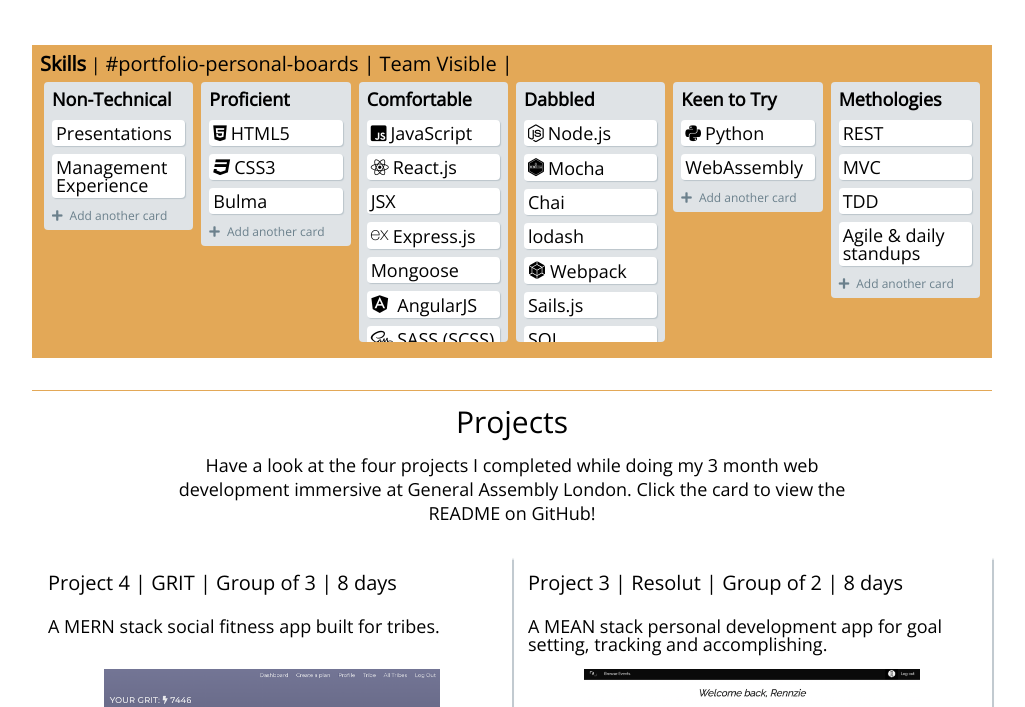
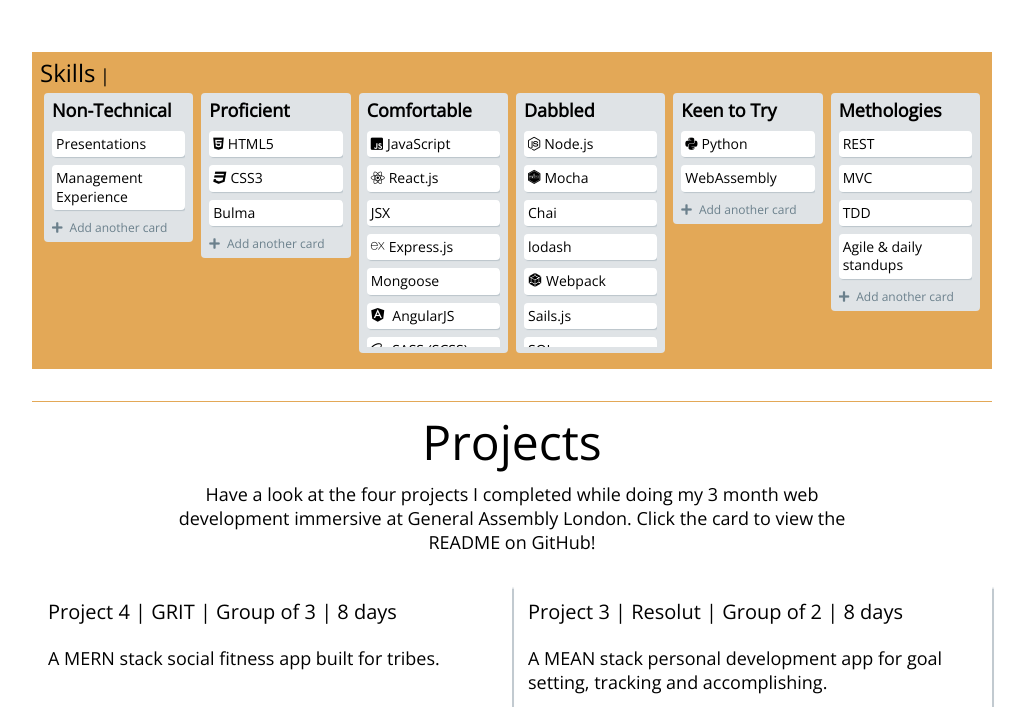
Before and after one commit to Rennzie/rennzie.github.io, a website: page index.html in a window 1280 px wide. Shown: the part 1629-2336 px from the top of the page, without its empty margins (128-1153 px from the left). Drawn offline with nearby package versions, Linux system fonts and the light colour scheme.

Commit message:
updated the font sizing to be consisent for desktop

```diff
--- a/index.html
+++ b/index.html
@@ -30,14 +30,12 @@
 
   </header>
 
-  <!-- <div class="main-wrapper"> -->
   <main>
-
     <section id="about-contact"  class='section-wrapper'>
       <div class="contact-info-wrapper">
 
         <div class="contact contact-info">
-            <h3 class="sub-title">Contact me at:</h3>
+          <h6 class="captionesc">Contact me at:</h6>
           <a href='mailto:sean.rennie6@gmail.com'>
             <i class="fas fa-lg fa-envelope"></i>sean.rennie6@gmail.com
           </a>
@@ -48,7 +46,7 @@
         </figure>
 
         <div class="socials contact-info">
-            <h3 class="sub-title">Find me on:</h3>
+          <h6 class="captionesc">Find me on:</h6>
           <ul class="social-links" >
             <li class='tooltip'>
               <a href="#"><i class="fab fa-3x fa-github-square"></i></a>
@@ -81,65 +79,77 @@
     </section>
 
     <section id="skills" class='section-wrapper'>
-        <p>
-          <span class="sub-title bold">Skills</span> |
-          <span class="sub-title"> #portfolio-personal-boards |</span>
-          <span class="sub-title"> Team Visible |</span>
-        </p>
+      <h2>
+        <span class="sub-title">Skills</span> |
+        <span class="sub-title no-mobile"> #portfolio-personal-boards |</span>
+        <span class="sub-title no-mobile"> Team Visible |</span>
+      </h2>
       <div class="skill-board">
+        <div class="list">
+          <p class="list-title">Non-Technical</p>
           <ul class="skill-level">
-            <li class="list-title">Non-Technical</li>
-            <li class="card">Presentations</li>
-            <li class="card">Management Experience</li>
+            <li class="card captionesc">Presentations</li>
+            <li class="card captionesc">Management Experience</li>
             <li class="list-end"><i class="fas fa-plus"></i> Add another card</li>
           </ul>
+        </div>
+        <div class="list">
+          <p class="list-title">Proficient</p>
           <ul class="skill-level">
-            <li class="list-title">Proficient</li>
-            <li class="card"><i class="fab fa-html5"></i>HTML5</li>
-            <li class="card"><i class="fab fa-css3"></i>CSS3</li>
-            <li class="card">Bulma</li>
+            <li class="card captionesc"><i class="fab fa-html5"></i>HTML5</li>
+            <li class="card captionesc"><i class="fab fa-css3"></i>CSS3</li>
+            <li class="card captionesc">Bulma</li>
             <li class="list-end"><i class="fas fa-plus"></i> Add another card</li>
           </ul>
+        </div>
+        <div class="list">
+          <p class="list-title">Comfortable</p>
           <ul class="skill-level">
-            <p class="list-title">Comfortable</p>
-            <li class="card"><i class="fab fa-js-square"></i>JavaScript</li>
-            <li class="card"><i class="fab fa-react"></i>React.js</li>
-            <li class="card">JSX</li>
-            <li class="card"><i class="devicon-express-original"></i>Express.js</li>
-            <li class="card">Mongoose</li>
-            <li class="card"><i class="devicon-angularjs-plain"></i> AngularJS</li>
-            <li class="card"><i class="fab fa-sass"></i>SASS (SCSS)</li>
-            <li class="card">React Router DOM</li>
-            <li class="card">JSON Web Token</li>
-            <li class="card"><i class="devicon-jquery-plain"></i> jQuery</li>
-            <li class="card"><i class="devicon-mongodb-plain"></i> MongoDB</li>
+            <li class="card captionesc"><i class="fab fa-js-square"></i>JavaScript</li>
+            <li class="card captionesc"><i class="fab fa-react"></i>React.js</li>
+            <li class="card captionesc">JSX</li>
+            <li class="card captionesc"><i class="devicon-express-original"></i>Express.js</li>
+            <li class="card captionesc">Mongoose</li>
+            <li class="card captionesc"><i class="devicon-angularjs-plain"></i> AngularJS</li>
+            <li class="card captionesc"><i class="fab fa-sass"></i>SASS (SCSS)</li>
+            <li class="card captionesc">React Router DOM</li>
+            <li class="card captionesc">JSON Web Token</li>
+            <li class="card captionesc"><i class="devicon-jquery-plain"></i> jQuery</li>
+            <li class="card captionesc"><i class="devicon-mongodb-plain"></i> MongoDB</li>
             <li class="list-end"><i class="fas fa-plus"></i> Add another card</li>
           </ul>
+        </div>
+        <div class="list">
+          <p class="list-title">Dabbled</p>
           <ul class="skill-level">
-            <li class="list-title">Dabbled</li>
-            <li class="card"><i class="fab fa-node-js"></i>Node.js</li>
-            <li class="card"> <i class="devicon-mocha-plain"></i>Mocha</li>
-            <li class="card">Chai</li>
-            <li class="card">lodash</li>
-            <li class="card"><i class="devicon-webpack-plain"></i>Webpack</li>
-            <li class="card">Sails.js</li>
-            <li class="card">SQL</li>
+            <li class="card captionesc"><i class="fab fa-node-js"></i>Node.js</li>
+            <li class="card captionesc"> <i class="devicon-mocha-plain"></i>Mocha</li>
+            <li class="card captionesc">Chai</li>
+            <li class="card captionesc">lodash</li>
+            <li class="card captionesc"><i class="devicon-webpack-plain"></i>Webpack</li>
+            <li class="card captionesc">Sails.js</li>
+            <li class="card captionesc">SQL</li>
             <li class="list-end"><i class="fas fa-plus"></i> Add another card</li>
           </ul>
+        </div>
+        <div class="list">
+          <p class="list-title">Keen to Try</p>
           <ul class="skill-level">
-            <li class="list-title">Keen to Try</li>
-            <li class="card"><i class="fab fa-python"></i>Python</li>
-            <li class="card">WebAssembly</li>
+            <li class="card captionesc"><i class="fab fa-python"></i>Python</li>
+            <li class="card captionesc">WebAssembly</li>
             <li class="list-end"><i class="fas fa-plus"></i> Add another card</li>
           </ul>
+        </div>
+        <div class="list">
+          <p class="list-title">Methologies</p>
           <ul class="skill-level">
-            <li class="list-title">Methologies</li>
-            <li class="card">REST</li>
-            <li class="card">MVC</li>
-            <li class="card">TDD</li>
-            <li class="card">Agile & daily standups</li>
+            <li class="card captionesc">REST</li>
+            <li class="card captionesc">MVC</li>
+            <li class="card captionesc">TDD</li>
+            <li class="card captionesc">Agile & daily standups</li>
             <li class="list-end"><i class="fas fa-plus"></i> Add another card</li>
           </ul>
+        </div>
       </div>
     </section>
 
@@ -149,28 +159,28 @@
 
       <div class="project-section">
         <a target="_blank" href="https://github.com/rennzie/social-fitness-app-ga-wdi-prj4" class="project-wrapper">
-            <h3 class="sub-title">Project 4 | GRIT | Group of 3 | 8 days </h3>
+          <h4 class="sub-title-2">Project 4 | GRIT | Group of 3 | 8 days </h4>
           <p class="project-info">A MERN stack social fitness app built for tribes.</p>
           <img src="./assets/images/grit-dashboard-cropped-1200x1200.png" alt="">
 
         </a>
 
         <a target="_blank" href="https://github.com/rennzie/personal-tracking-app-ga-wdi-prj3" class="project-wrapper">
-            <h3 class="sub-title">Project 3 | Resolut | Group of 2 | 8 days </h3>
+          <h4 class="sub-title-2">Project 3 | Resolut | Group of 2 | 8 days </h4>
           <p class="project-info">A MEAN stack personal development app for goal setting, tracking and accomplishing.</p>
           <img src="./assets/images/resolute-cropped-1200x1200.png" alt="">
 
         </a>
 
         <a target="_blank" href="https://github.com/rennzie/geotourism-reviewpage-ga-wdi-prj2" class="project-wrapper">
-            <h3 class="sub-title">Project 2 | Nice Rocks | Individual | 7 days </h3>
+          <h4 class="sub-title-2">Project 2 | Nice Rocks | Solo | 7 days </h4>
           <p class="project-info">An Express.js full stack server side web app for reviewing geotourism spot.</p>
           <img src="./assets/images/nice-rocks-show-page-cropped-1200x1200.png" alt="">
 
         </a>
 
         <a target="_blank" href="https://github.com/rennzie/two-person-shooter-game-ga-wdi-prj1" class="project-wrapper">
-            <h3 class="sub-title">Project 1 | Battle Command | Individual | 7 Days</h3>
+          <h4 class="sub-title-2">Project 1 | Battle Command | Solo | 7 Days</h4>
           <p class="project-info">A vanilla JavaScript built 2D browser hosted game.</p>
           <img src="./assets/images/battle-command-board-cropped-1200x1200.png" alt="">
         </a>
@@ -178,18 +188,17 @@
 
     </section>
 
-
     <section id="current" class='section-wrapper'>
       <h2 class='title'>Current project and ideas</h2>
-        <p>
-          Lorem ipsum dolor sit amet, consectetur adipisicing elit, sed do eiusmod tempor incididunt ut labore et dolore magna aliqua. Ut enim ad minim veniam, quis nostrud exercitation ullamco laboris nisi ut aliquip ex ea commodo consequat. Duis aute irure dolor in reprehenderit in voluptate velit esse cillum dolore eu fugiat nulla pariatur. Excepteur sint occaecat cupidatat non proident, sunt in culpa qui officia deserunt mollit anim id est laborum.
-        </p>
+      <ul>
+        <li>Learning computer science basics and python through the Codecademy
+            <a target="_blank" href="https://www.codecademy.com/pro/intensive/computer-science-with-python-data-structures">'Datastuctures Intensive'</a>
+        </li>
+        <li>Prototyping a livestock management app for farmers in South Africa</li>
+      </ul>
     </section>
-
     <!-- <a class="jump-to-the-top" href="#top">Jump to Top</a> -->
-
   </main>
-  <!-- </div> -->
 
   <footer>
     <h2>Made by Sean Rennie 💻</h2>
--- a/scss/helpers.scss
+++ b/scss/helpers.scss
@@ -4,9 +4,25 @@
   text-align: center;
 }
 
-.sub-title{
+.title-2{
   font-size: $titles-2-font-size;
   margin-bottom: 0.5rem;
+}
+
+.sub-title{
+  font-size: $sub-title-1-font-size;
+  margin-bottom: 0.5rem;
+}
+
+.sub-title-2{
+  font-size: $sub-title-2-font-size;
+  margin-bottom: 0.5rem;
+}
+
+.captionesc{
+  font-size: $less-important-font-size;
+  margin-bottom: 0.5rem;
+  line-height: 1.15rem;
 }
 
 .white-transparent-50{
@@ -24,6 +40,10 @@
   font-size: $titles-1-font-size;
   font-weight: bold;
   word-wrap: normal;
+}
+
+.no-mobile{
+  display: none;
 }
 
 .card{
--- a/scss/partials/_header.scss
+++ b/scss/partials/_header.scss
@@ -16,7 +16,7 @@
 }
 
 //Mobile
-@media (max-width: 600px) {
+@media screen and (max-width: $touch-max-width) {
   .main-logo{
     min-width: 100%;
   }
--- a/scss/partials/_main.scss
+++ b/scss/partials/_main.scss
@@ -14,7 +14,7 @@
     margin: 1rem auto;
   }
 
-  @media screen and (max-width: 600px) {
+  @media screen and (max-width: $touch-max-width) {
     .section-wrapper{
       width: 100%;
     }
--- a/scss/partials/_nav.scss
+++ b/scss/partials/_nav.scss
@@ -11,8 +11,9 @@
   align-items: center;
   text-align: center;
   vertical-align:middle;
+  box-sizing: border-box;
   border: 1px solid black;
-  font-size: $buttons-links-font-size;
+  font-size: $header-buttons;
   padding: 0.75rem 0;
   width: 20%;
 
@@ -25,7 +26,7 @@
 }
 
 // Mobile
-@media screen and (max-width: 600px) {
+@media screen and (max-width: $mobile-max-width) {
   nav {
     width: 100%;
     ul{
--- a/scss/sections/_projects.scss
+++ b/scss/sections/_projects.scss
@@ -1,9 +1,4 @@
 #projects{
-  // .title{
-  //   width: 50%;
-  //   text-align: center;
-  //   margin: auto;
-  // }
   .projects-info{
     width: 75%;
     margin: 0 auto 2rem auto;
@@ -25,9 +20,10 @@
     box-shadow: 1px 1px 1px 0.5px rgba(175,186,194,0.76);
 
     .project-info{
-      margin: 1rem 0;
       flex-grow: 1;
       align-self: flex-start;
+      margin: 1rem 0;
+      line-height: 1.5rem;
     }
 
     img{
@@ -39,7 +35,7 @@
 }
 
 
-@media screen and (max-width: 600px) {
+@media screen and (max-width: $touch-max-width) {
   #projects{
     .projects-info{
       width: 90%;
--- a/scss/sections/_skills.scss
+++ b/scss/sections/_skills.scss
@@ -6,16 +6,13 @@
     align-items: flex-start;
     width: 100%;
   }
-  .skill-level{
-    display: flex;
-    flex-direction: column;
+  .list{
     width: 16%;
     max-width: 16%;
     max-height: 260px;
     height: auto;
     box-sizing: border-box;
     border-radius: 0.25rem;
-    overflow: scroll;
     background-color: rgb(223, 227, 230);
     margin: 0.5rem 0.25rem;
     padding: 0.5rem;
@@ -24,21 +21,33 @@
       font-weight: bold;
       margin-bottom: 0.5rem;
     }
-    .list-end{
-      font-size: 12px;
-      color: rgb(107, 128, 140);
-      margin-top: 0.5rem;
+
+    .skill-level{
+      // overflow: hidden;
+      display: flex;
+      flex-direction: column;
+      overflow-y: scroll;
+      max-height: 220px;
+      .list-end{
+        font-size: 12px;
+        color: rgb(107, 128, 140);
+        margin-top: 0.5rem;
+      }
     }
   }
 }
 
-@media screen and (max-width: 600px) {
-  .skill-level{
-    min-width: 65%;
+@media screen and (max-width: $touch-max-width) {
+  .list{
+    min-width: 25%;
   }
   .skill-board{
     overflow-x: scroll;
+  }
+}
 
+@media screen and (max-width: $mobile-max-width) {
+  .list{
+    min-width: 45%;
   }
-
 }
--- a/scss/style.scss
+++ b/scss/style.scss
@@ -12,16 +12,10 @@
 
 body{
   font-family: $primary-font;
-  font-size: $body-text-font-size;
+  font-size: $text-heavy-font-size;
 }
 
 a{
   text-decoration: none;
   color: black;
 }
-
-// .jump-to-top {
-//   position: fixed;
-//   bottom: 0;
-//   right: 0;
-// }
--- a/scss/variables.scss
+++ b/scss/variables.scss
@@ -1,14 +1,24 @@
+//Colors
 $primary-color: #e3a857;
 $primary-background-color: #eee;
 
+//font sizing
+$titles-1-font-size: 48px;
+$titles-2-font-size: 34px;
+$sub-title-1-font-size: 24px;
+$sub-title-2-font-size: 20px;
 
-
-//font sizing
-$titles-1-font-size: 30px;
-$titles-2-font-size: 20px;
-$sub-title-1-font-size: 18px;
-$body-text-font-size: 18px;
+$header-buttons: 18px;
+$text-heavy-font-size: 18px;
+$interactive-font-size: 16px;
+$less-important-font-size: 14px;
 $buttons-links-font-size: 16px;
 
 //font families
 $primary-font: 'Open Sans';
+
+// Responsive helpers
+
+$touch-max-width: 800px;
+
+$mobile-max-width: 600px;
```
Also changed, not shown: scss/sections/_about-contact.scss (+21 -3 lines), css/style.css, scss/sections/_current.scss (added), 1 other file. Lines whose indentation alone changed are shown as unchanged.
